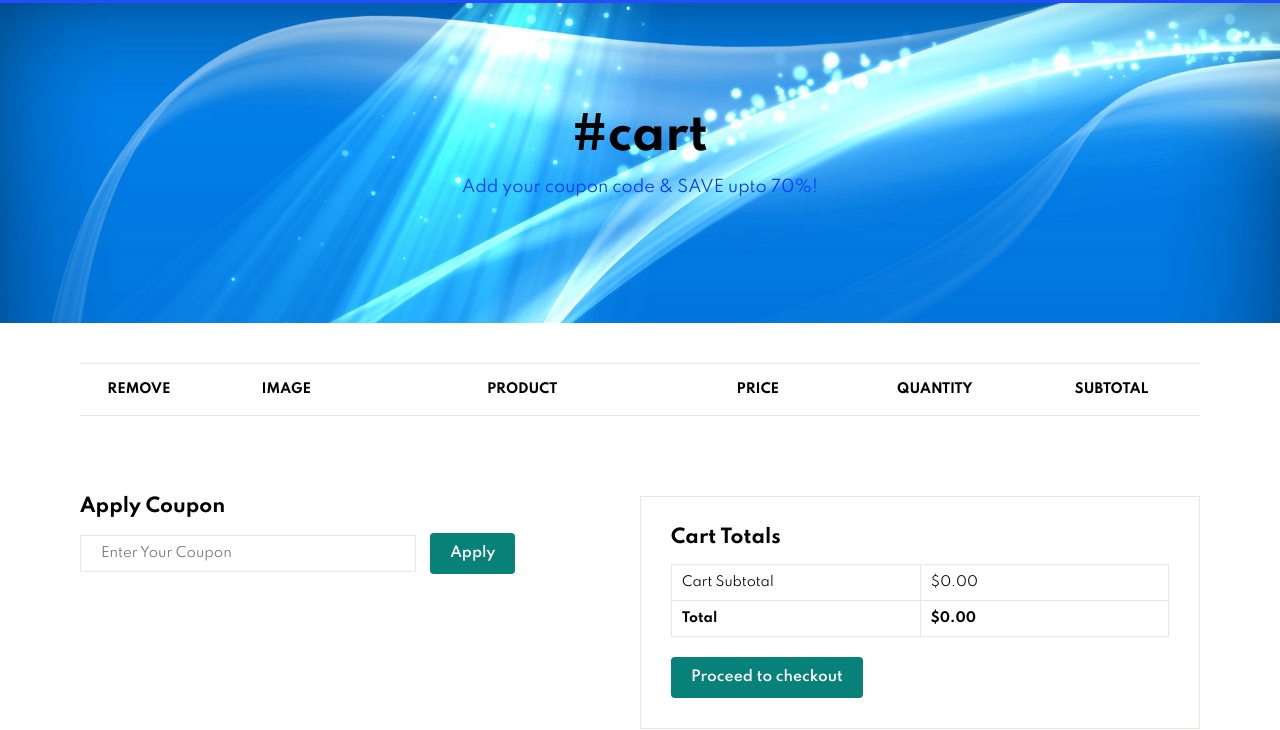
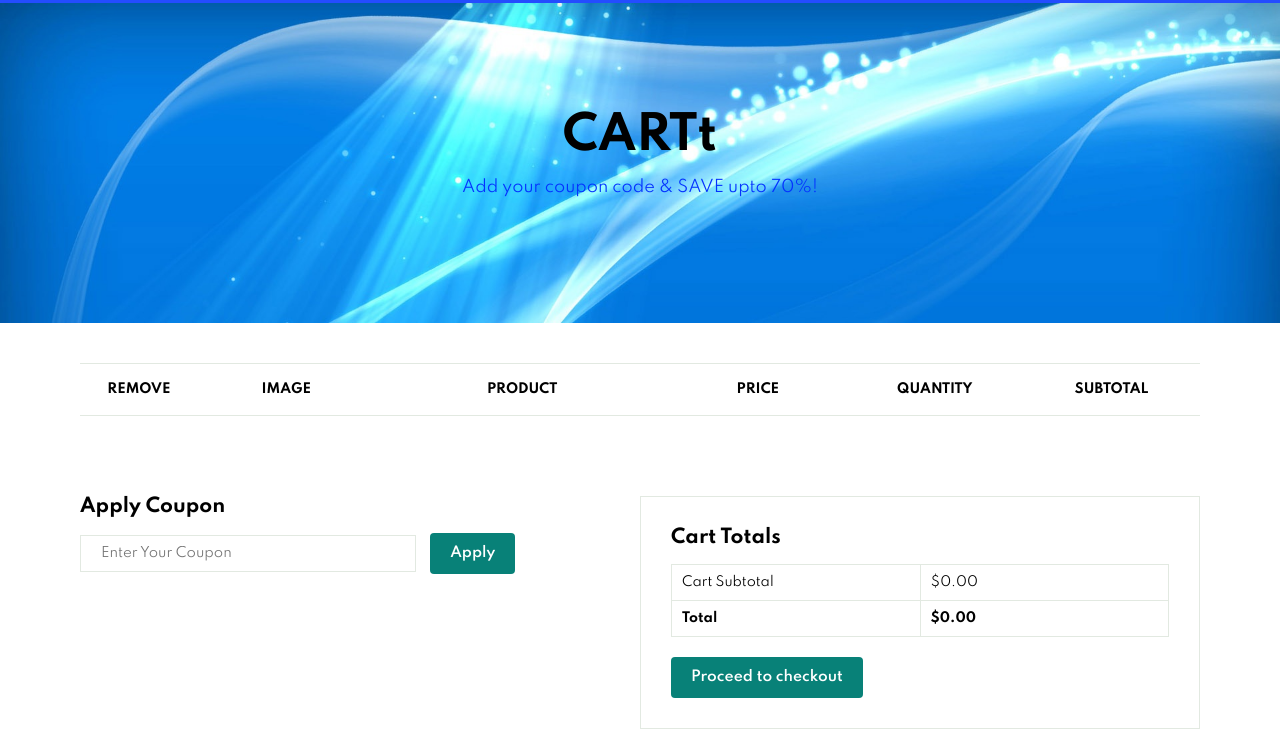
Before and after one commit to shannonimogen/PROJECT_ECOMMERCE_UAS2025, a plain HTML site: page cart.html in a window 1280 px wide. Shown: the part 84-814 px from the top of the page. Drawn offline with Linux system fonts and the light colour scheme.

Commit message:
cart.html

```diff
--- a/cart.html
+++ b/cart.html
@@ -37,7 +37,7 @@
     </section>
 
     <section id="page-header" class="about-header">
-        <h2>#cart</h2>
+        <h2>CARTt</h2>
         <p>Add your coupon code & SAVE upto 70%!</p>
     </section>
 
```
